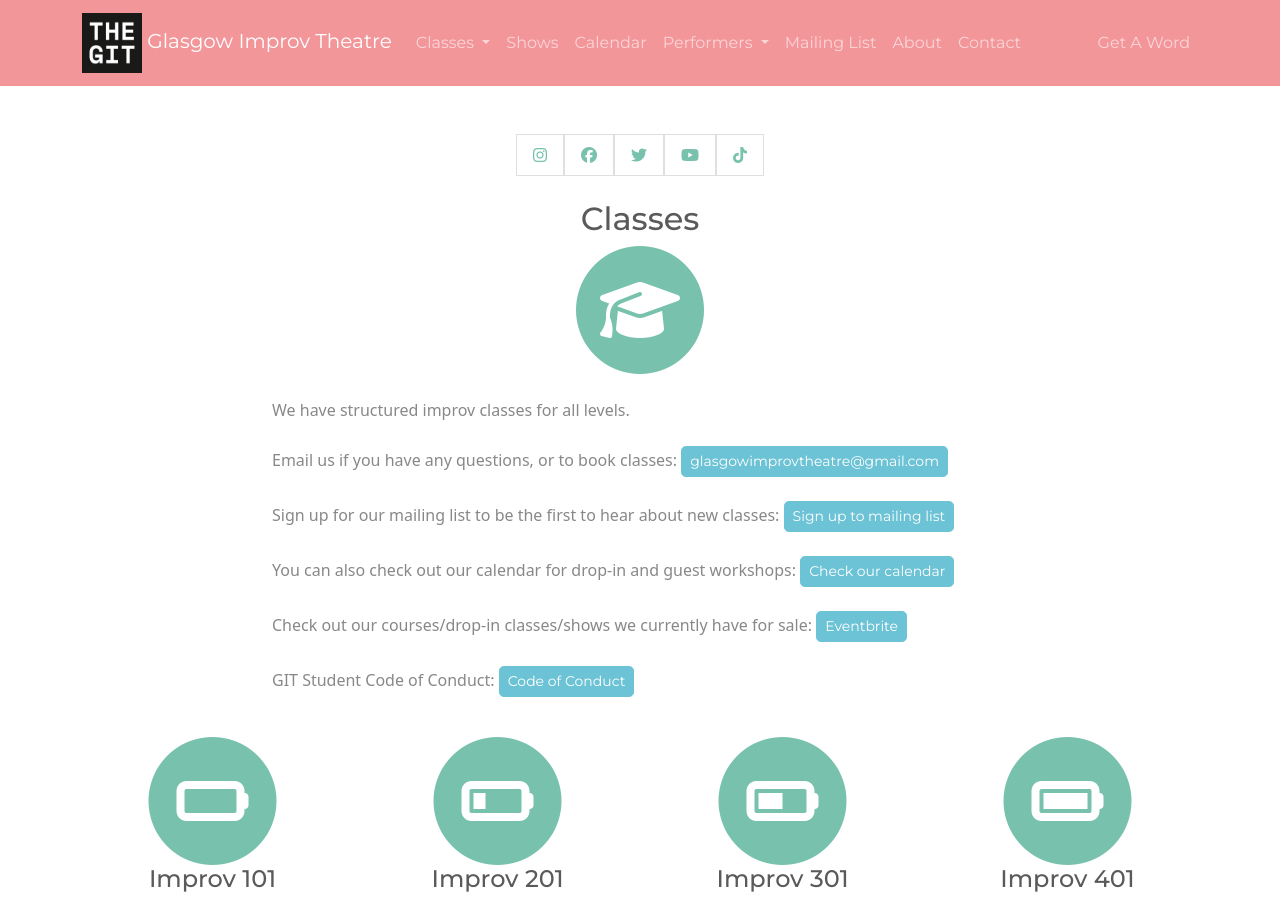
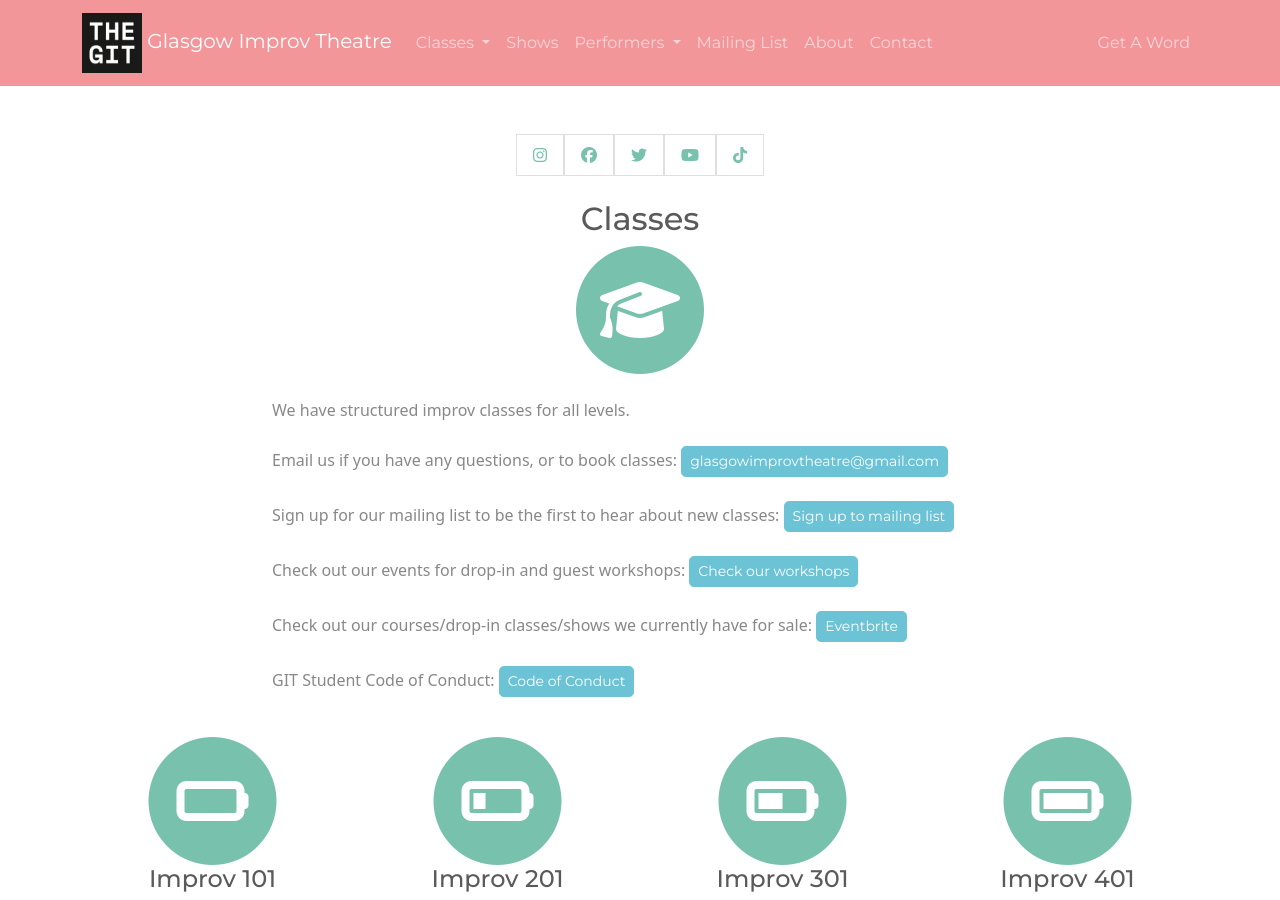
Before and after one commit to glasgowimprovtheatre/new-git-website, a Jekyll site: the page built from classes.html, in a window 1280 px wide and 900 px high. Built offline with Jekyll 4.4.1, drawn with Linux system fonts in a browser that asks for light colours; nearby versions of some CDN libraries.

Commit message:
moving calendar

```diff
--- a/_layouts/default.html
+++ b/_layouts/default.html
@@ -34,11 +34,9 @@
                 <li><a class="dropdown-item" href="{{site.url}}/code-of-conduct">Code of Conduct</a></li>
               </ul>
             </li>
+
             <li class="nav-item">
               <a class="nav-link" href="{{site.url}}/events#shows">Shows</a>
-            </li>
-            <li class="nav-item">
-              <a class="nav-link" href="{{site.url}}/calendar">Calendar</a>
             </li>
 
             <li class="nav-item dropdown">
--- a/classes.html
+++ b/classes.html
@@ -21,8 +21,8 @@ title: Classes
             <br /><br />
             Sign up for our mailing list to be the first to hear about new classes:
             <a class="btn btn-info btn-sm" href="{{site.mailing-list-link}}">Sign up to mailing list</a><br /><br />
-            You can also check out our calendar for drop-in and guest workshops:
-            <a href="#calendar" class="btn btn-info btn-sm">Check our calendar</a><br /><br />
+            Check out our events for drop-in and guest workshops:
+            <a href="{{site.url}}/events#workshops" class="btn btn-info btn-sm">Check our workshops</a><br /><br />
             Check out our courses/drop-in classes/shows we currently have for sale:
             <a href="https://www.eventbrite.co.uk/o/glasgow-improv-theatre-34226064029" class="btn btn-info btn-sm">Eventbrite</a><br /><br />
             GIT Student Code of Conduct:
```
Also changed, not shown: 404.html (+8 -2 lines), calendar.html (deleted, +0 -26 lines), events.html (+10 -3 lines).
